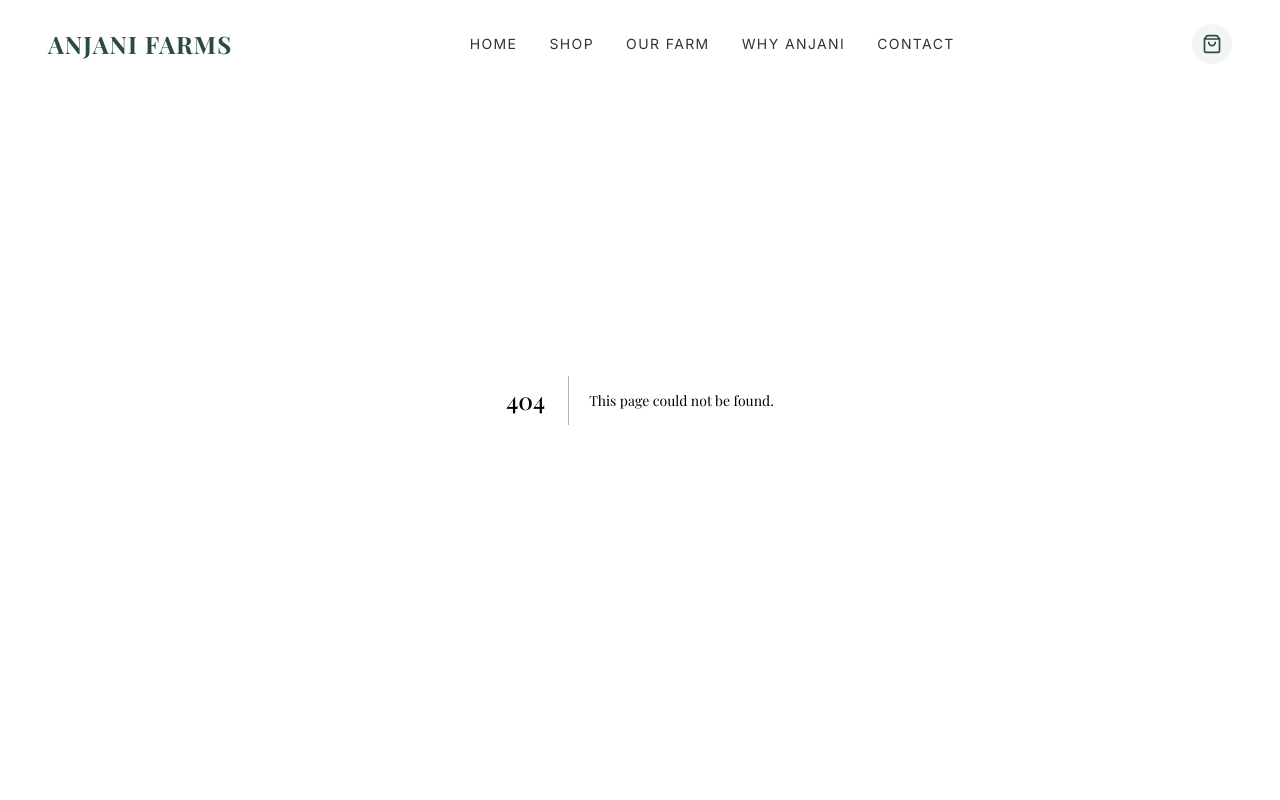
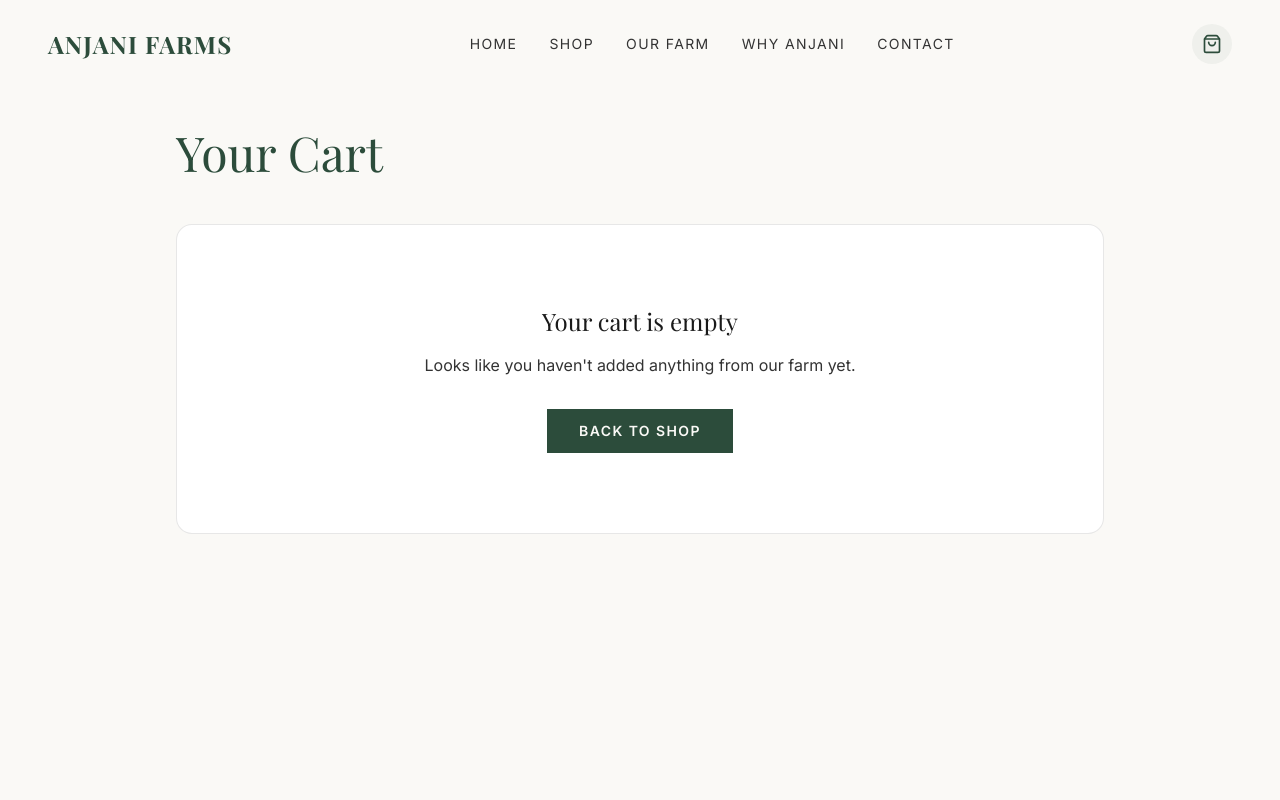
Before and after one commit to Vatsal08Xr/anjanifarms, a Next.js app: page /cart in a window 1280 px wide. Before the commit this address had no page. Shown: the top 800 px of the page. Built offline with nearby package versions, Linux system fonts and the light colour scheme; a web font is replaced by a local one.

Commit message:
Add basic cart page

```diff
--- /dev/null
+++ b/src/app/cart/page.tsx
@@ -0,0 +1,87 @@
+"use client";
+
+import { useCart } from "@/context/CartContext";
+import Image from "next/image";
+import Link from "next/link";
+import { Trash2, ArrowRight } from "lucide-react";
+
+export default function CartPage() {
+  const { cart, removeFromCart, cartCount } = useCart();
+
+  return (
+    <div className="pt-32 pb-24 bg-offwhite min-h-screen">
+      <div className="container mx-auto px-6 md:px-12 max-w-5xl">
+        <h1 className="font-serif text-4xl md:text-5xl text-forest mb-12">
+          Your Cart
+        </h1>
+
+        {cart.length === 0 ? (
+          <div className="text-center py-20 bg-white rounded-2xl border border-charcoal/10">
+            <h2 className="font-serif text-2xl text-charcoal mb-4">Your cart is empty</h2>
+            <p className="text-charcoal-light mb-8">Looks like you haven't added anything from our farm yet.</p>
+            <Link
+              href="/shop"
+              className="inline-block bg-forest text-offwhite px-8 py-3 uppercase tracking-widest text-sm font-semibold hover:bg-forest-light transition-colors"
+            >
+              Back to Shop
+            </Link>
+          </div>
+        ) : (
+          <div className="grid grid-cols-1 lg:grid-cols-3 gap-12">
+            <div className="lg:col-span-2 space-y-6">
+              {cart.map((item) => (
+                <div key={item.product.id} className="flex flex-col sm:flex-row gap-6 bg-white p-6 rounded-2xl border border-charcoal/10 items-center">
+                  <div className="relative w-full sm:w-32 aspect-square rounded-xl overflow-hidden bg-lightbrown shrink-0">
+                    <Image
+                      src={item.product.image}
+                      alt={item.product.name}
+                      fill
+                      className="object-cover"
+                    />
+                  </div>
+                  <div className="flex-grow text-center sm:text-left">
+                    <p className="text-xs font-semibold text-earthy uppercase tracking-widest mb-1">
+                      {item.product.category}
+                    </p>
+                    <h3 className="font-serif text-xl text-forest mb-2">
+                      {item.product.name}
+                    </h3>
+                    <p className="text-charcoal-light mb-4">Qty: {item.quantity}</p>
+                  </div>
+                  <div className="flex flex-col items-center sm:items-end gap-4 shrink-0">
+                    <p className="font-serif text-lg">{item.product.price}</p>
+                    <button
+                      onClick={() => removeFromCart(item.product.id)}
+                      className="text-earthy hover:text-red-700 transition-colors p-2"
+                      aria-label="Remove item"
+                    >
+                      <Trash2 size={20} />
+                    </button>
+                  </div>
+                </div>
+              ))}
+            </div>
+
+            <div className="lg:col-span-1">
+              <div className="bg-white p-8 rounded-2xl border border-charcoal/10 sticky top-32">
+                <h3 className="font-serif text-2xl text-forest mb-6">Order Summary</h3>
+                <div className="flex justify-between mb-4 text-charcoal-light">
+                  <span>Items ({cartCount})</span>
+                  <span>Calculated at checkout</span>
+                </div>
+                <div className="flex justify-between mb-8 text-charcoal-light">
+                  <span>Shipping</span>
+                  <span>Calculated at checkout</span>
+                </div>
+                <hr className="border-charcoal/10 mb-8" />
+                <button className="w-full flex items-center justify-center gap-2 bg-forest text-offwhite px-8 py-4 uppercase tracking-widest text-sm font-semibold hover:bg-forest-light transition-colors">
+                  Checkout <ArrowRight size={18} />
+                </button>
+              </div>
+            </div>
+          </div>
+        )}
+      </div>
+    </div>
+  );
+}
```
